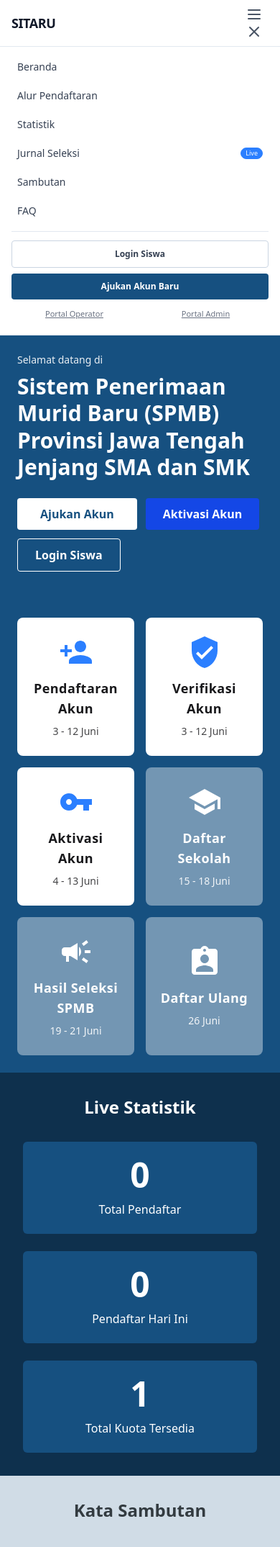
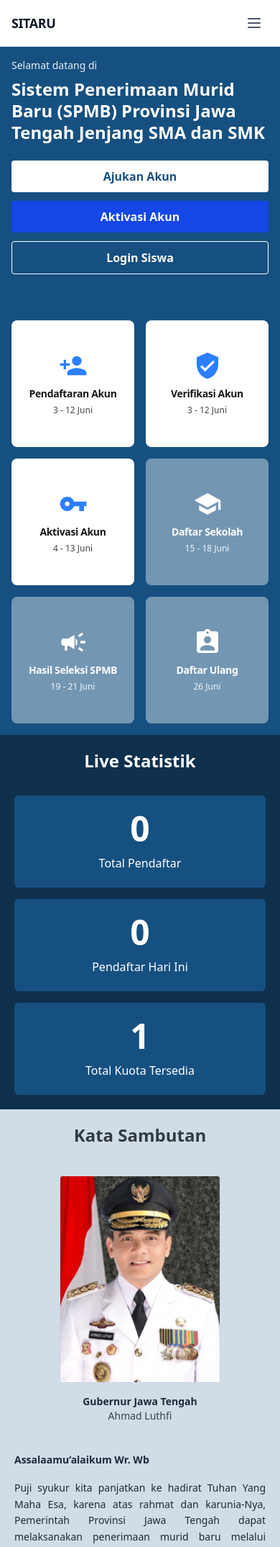
Before and after one commit to stefanobspn/sitaru, a Laravel app: page / in a window 390 px wide. Shown: the top 2149 px of the page at 72% size. Run offline with Laravel 12, Linux system fonts and the light colour scheme; tables that the repository leaves empty hold one stand-in row (values such as "Sample post"); style sheets or scripts are compiled from the project's sources; some libraries are stand-ins or nearby versions.

Commit message:
idk bro what im doing
pls dont blame me

```diff
--- a/resources/views/components/card-agenda.blade.php
+++ b/resources/views/components/card-agenda.blade.php
@@ -45,25 +45,25 @@
 @if ($currentAgenda)
     {{-- Tampilan Aura Card saat jadwal sedang aktif --}}
     <div {{ $attributes->merge(['class' => 'aura text-blue-500 w-full block']) }}>
-        <div class="card bg-base-100 text-base-content w-full h-48 md:h-64 rounded-lg flex flex-col items-center justify-center">
-            <div class="card-body flex flex-col items-center justify-center gap-2 p-5 text-center w-full">
-                <svg xmlns="http://www.w3.org/2000/svg" class="w-12 h-12 mb-1 text-blue-500" viewBox="0 0 24 24">
+        <div class="card bg-base-100 text-base-content w-full h-44 sm:h-48 md:h-64 rounded-lg flex flex-col items-center justify-center">
+            <div class="card-body flex flex-col items-center justify-center gap-1.5 sm:gap-2 p-3 sm:p-5 text-center w-full">
+                <svg xmlns="http://www.w3.org/2000/svg" class="w-10 h-10 sm:w-12 sm:h-12 mb-1 text-blue-500 shrink-0" viewBox="0 0 24 24">
                     <path d="M0 0h24v24H0z" fill="none" />
                     <path fill="currentColor" d="{{ $current['path'] }}" />
                 </svg>
-                <span class="text-lg font-semibold tracking-wide">{{ $current['title'] }}</span>
-                <span class="text-sm font-medium opacity-80">{{ $current['date'] }}</span>
+                <span class="text-sm sm:text-base md:text-lg font-semibold tracking-tight sm:tracking-wide leading-tight sm:leading-normal">{{ $current['title'] }}</span>
+                <span class="text-xs sm:text-sm font-medium opacity-80">{{ $current['date'] }}</span>
             </div>
         </div>
     </div>
 @else
     {{-- Tampilan Default --}}
-    <div {{ $attributes->merge(['class' => 'bg-[#7396B3] w-full h-48 md:h-64 rounded-lg flex flex-col items-center justify-center gap-2 p-5 text-white text-center']) }}>
-        <svg xmlns="http://www.w3.org/2000/svg" class="w-12 h-12 mb-1" viewBox="0 0 24 24">
+    <div {{ $attributes->merge(['class' => 'bg-[#7396B3] w-full h-44 sm:h-48 md:h-64 rounded-lg flex flex-col items-center justify-center gap-1.5 sm:gap-2 p-3 sm:p-5 text-white text-center']) }}>
+        <svg xmlns="http://www.w3.org/2000/svg" class="w-10 h-10 sm:w-12 sm:h-12 mb-1 shrink-0" viewBox="0 0 24 24">
             <path d="M0 0h24v24H0z" fill="none" />
             <path fill="currentColor" d="{{ $current['path'] }}" />
         </svg>
-        <span class="text-lg font-semibold tracking-wide">{{ $current['title'] }}</span>
-        <span class="text-sm font-medium text-white/90">{{ $current['date'] }}</span>
+        <span class="text-sm sm:text-base md:text-lg font-semibold tracking-tight sm:tracking-wide leading-tight sm:leading-normal">{{ $current['title'] }}</span>
+        <span class="text-xs sm:text-sm font-medium text-white/90">{{ $current['date'] }}</span>
     </div>
 @endif
--- a/resources/views/components/registration-wizard-header.blade.php
+++ b/resources/views/components/registration-wizard-header.blade.php
@@ -9,8 +9,8 @@
     $currentStep = $currentStep ?? 1;
 @endphp
 
-<div class="bg-white p-5 w-full">
-    <div class="flex items-center justify-between max-w-4xl mx-auto">
+<div class="w-full overflow-x-auto bg-white p-3 sm:p-5">
+    <div class="mx-auto flex min-w-[36rem] items-center justify-between sm:min-w-0 sm:max-w-4xl">
         @foreach ($steps as $stepNumber => $stepLabel)
             @php
                 $isCompleted = $stepNumber < $currentStep;
--- a/resources/views/index.blade.php
+++ b/resources/views/index.blade.php
@@ -11,7 +11,7 @@
 <body class="bg-white text-gray-900 antialiased">
 
 <!-- Header / Navigasi Utama -->
-<header x-data="{ mobileMenuOpen: false }" class="sticky top-0 z-50 w-full bg-white border-b border-slate-200">
+<header id="site-header" class="sticky top-0 z-50 w-full border-b border-slate-200 bg-white">
     <div class="max-w-7xl mx-auto px-4 sm:px-6 lg:px-8">
         <div class="flex items-center justify-between h-16 md:h-20">
             <!-- Brand / Logo -->
@@ -46,15 +46,17 @@
             <!-- Mobile Hamburger Button -->
             <div class="flex md:hidden items-center">
                 <button
+                    id="mobile-menu-toggle"
                     type="button"
-                    @click="mobileMenuOpen = !mobileMenuOpen"
                     class="p-2 rounded-sm text-gray-600 hover:text-gray-900 hover:bg-slate-100 focus:outline-none"
-                    aria-label="Toggle navigation menu"
+                    aria-label="Buka menu navigasi"
+                    aria-controls="mobile-menu"
+                    aria-expanded="false"
                 >
-                    <svg x-show="!mobileMenuOpen" class="w-6 h-6" fill="none" viewBox="0 0 24 24" stroke="currentColor">
+                    <svg id="mobile-menu-open-icon" class="h-6 w-6" fill="none" viewBox="0 0 24 24" stroke="currentColor">
                         <path stroke-linecap="round" stroke-linejoin="round" stroke-width="2" d="M4 6h16M4 12h16M4 18h16" />
                     </svg>
-                    <svg x-show="mobileMenuOpen" x-cloak class="w-6 h-6" fill="none" viewBox="0 0 24 24" stroke="currentColor">
+                    <svg id="mobile-menu-close-icon" class="hidden h-6 w-6" fill="none" viewBox="0 0 24 24" stroke="currentColor">
                         <path stroke-linecap="round" stroke-linejoin="round" stroke-width="2" d="M6 18L18 6M6 6l12 12" />
                     </svg>
                 </button>
@@ -63,22 +65,17 @@
     </div>
 
     <!-- Mobile Nav Drawer -->
-    <div
-        x-show="mobileMenuOpen"
-        x-cloak
-        @click.outside="mobileMenuOpen = false"
-        class="md:hidden border-t border-slate-200 bg-white px-4 pt-3 pb-5 space-y-3"
-    >
+    <div id="mobile-menu" class="hidden space-y-3 border-t border-slate-200 bg-white px-4 pt-3 pb-5 md:hidden">
         <div class="flex flex-col space-y-2 text-sm font-medium text-gray-700">
-            <a href="#beranda" @click="mobileMenuOpen = false" class="px-2 py-1.5 rounded-sm hover:bg-slate-100 hover:text-[#165080]">Beranda</a>
-            <a href="#alur" @click="mobileMenuOpen = false" class="px-2 py-1.5 rounded-sm hover:bg-slate-100 hover:text-[#165080]">Alur Pendaftaran</a>
-            <a href="#statistik" @click="mobileMenuOpen = false" class="px-2 py-1.5 rounded-sm hover:bg-slate-100 hover:text-[#165080]">Statistik</a>
+            <a href="#beranda" class="px-2 py-1.5 rounded-sm hover:bg-slate-100 hover:text-[#165080]">Beranda</a>
+            <a href="#alur" class="px-2 py-1.5 rounded-sm hover:bg-slate-100 hover:text-[#165080]">Alur Pendaftaran</a>
+            <a href="#statistik" class="px-2 py-1.5 rounded-sm hover:bg-slate-100 hover:text-[#165080]">Statistik</a>
             <a href="{{ route('seleksi') }}" class="px-2 py-1.5 rounded-sm hover:bg-slate-100 hover:text-[#165080] flex items-center justify-between">
                 <span>Jurnal Seleksi</span>
                 <span class="badge badge-primary badge-xs py-1 px-1.5 text-[9px] text-white">Live</span>
             </a>
-            <a href="#sambutan" @click="mobileMenuOpen = false" class="px-2 py-1.5 rounded-sm hover:bg-slate-100 hover:text-[#165080]">Sambutan</a>
-            <a href="#faq" @click="mobileMenuOpen = false" class="px-2 py-1.5 rounded-sm hover:bg-slate-100 hover:text-[#165080]">FAQ</a>
+            <a href="#sambutan" class="px-2 py-1.5 rounded-sm hover:bg-slate-100 hover:text-[#165080]">Sambutan</a>
+            <a href="#faq" class="px-2 py-1.5 rounded-sm hover:bg-slate-100 hover:text-[#165080]">FAQ</a>
         </div>
         <div class="pt-3 border-t border-slate-200 flex flex-col gap-2">
             <a href="{{ route('siswa') }}" class="text-center text-xs font-semibold px-4 py-2.5 text-gray-700 border border-slate-300 rounded-sm hover:bg-slate-50 transition">
@@ -97,20 +94,20 @@
 
 <main class="w-full">
     <!-- Hero Section -->
-    <section id="beranda" class="bg-[#165080] w-full p-6 md:p-16">
+    <section id="beranda" class="w-full bg-[#165080] p-4 sm:p-6 md:p-16">
         <p class="text-white text-sm md:text-base opacity-90">Selamat datang di</p>
-        <h1 class="text-white text-3xl md:text-4xl font-bold max-w-xl leading-tight mt-2">
+        <h1 class="mt-2 max-w-xl text-2xl font-bold leading-tight text-white sm:text-3xl md:text-4xl">
             Sistem Penerimaan Murid Baru (SPMB) Provinsi Jawa Tengah Jenjang SMA dan SMK
         </h1>
 
-        <div class="flex flex-wrap gap-3 mt-6 md:mt-8">
-            <a href="{{ route('daftar') }}" class="inline-block bg-white text-[#165080] font-semibold px-8 py-2.5 rounded-sm hover:bg-gray-100 transition">
+        <div class="mt-6 flex flex-col gap-3 sm:flex-row sm:flex-wrap md:mt-8">
+            <a href="{{ route('daftar') }}" class="inline-block rounded-sm bg-white px-8 py-2.5 text-center font-semibold text-[#165080] transition hover:bg-gray-100 sm:w-auto">
                 Ajukan Akun
             </a>
-            <a href="{{ route('aktivasi') }}" class="inline-block bg-blue-700 text-white font-semibold px-6 py-2.5 rounded-sm hover:bg-blue-800 transition">
+            <a href="{{ route('aktivasi') }}" class="inline-block rounded-sm bg-blue-700 px-6 py-2.5 text-center font-semibold text-white transition hover:bg-blue-800 sm:w-auto">
                 Aktivasi Akun
             </a>
-            <a href="{{ route('siswa') }}" class="inline-block bg-transparent text-white border border-white font-semibold px-6 py-2.5 rounded-sm hover:bg-white/10 transition">
+            <a href="{{ route('siswa') }}" class="inline-block rounded-sm border border-white bg-transparent px-6 py-2.5 text-center font-semibold text-white transition hover:bg-white/10 sm:w-auto">
                 Login Siswa
             </a>
         </div>
@@ -139,22 +136,22 @@
     </section>
 
     <!-- Live Statistik -->
-    <section id="statistik" class="bg-[#0E304D] w-full p-8 md:p-16 scroll-mt-64">
+    <section id="statistik" class="w-full scroll-mt-24 bg-[#0E304D] p-5 sm:p-8 md:scroll-mt-64 md:p-16">
         <h2 class="text-white text-2xl md:text-3xl font-bold text-center">Live Statistik</h2>
 
-        <div class="flex flex-col sm:flex-row justify-center items-center gap-6 mt-8">
+        <div class="mt-8 grid grid-cols-1 justify-items-center gap-4 sm:grid-cols-2 sm:gap-6 lg:grid-cols-3">
             {{-- Total Pendaftar --}}
-            <div class="bg-[#165080] h-32 w-full sm:w-64 rounded-md flex flex-col items-center justify-center p-4">
+            <div class="flex h-32 w-full max-w-sm flex-col items-center justify-center rounded-md bg-[#165080] p-4">
                 <span class="text-white text-5xl font-bold">{{ number_format($totalPendaftar) }}</span>
                 <span class="mt-3 text-white font-medium">Total Pendaftar</span>
             </div>
             {{-- Pendaftar Hari Ini  --}}
-            <div class="bg-[#165080] h-32 w-full sm:w-64 rounded-md flex flex-col items-center justify-center p-4">
+            <div class="flex h-32 w-full max-w-sm flex-col items-center justify-center rounded-md bg-[#165080] p-4">
                 <span class="text-white text-5xl font-bold">{{ number_format($pendaftarHariIni) }}</span>
                 <span class="mt-3 text-white font-medium">Pendaftar Hari Ini</span>
             </div>
             {{-- Total Kuota --}}
-            <div class="bg-[#165080] h-32 w-full sm:w-64 rounded-md flex flex-col items-center justify-center p-4">
+            <div class="flex h-32 w-full max-w-sm flex-col items-center justify-center rounded-md bg-[#165080] p-4">
                 <span class="text-white text-5xl font-bold">{{ number_format($totalKuota) }}</span>
                 <span class="mt-3 text-white font-medium">Total Kuota Tersedia</span>
             </div>
@@ -162,7 +159,7 @@
     </section>
 
     <!-- Kata Sambutan -->
-    <section id="sambutan" class="bg-[#D0DCE6] w-full p-8 md:p-16 scroll-mt-64">
+    <section id="sambutan" class="w-full scroll-mt-24 bg-[#D0DCE6] p-5 sm:p-8 md:scroll-mt-64 md:p-16">
         <h2 class="text-[#333B40] text-2xl md:text-3xl font-bold text-center mb-10">Kata Sambutan</h2>
 
         <div class="max-w-6xl mx-auto flex flex-col md:flex-row gap-10 items-center md:items-start">
@@ -223,7 +220,7 @@
     </section>
 
     <!-- FAQ -->
-    <section id="faq" class="bg-white w-full p-8 md:p-16 scroll-mt-24">
+    <section id="faq" class="w-full scroll-mt-20 bg-white p-5 sm:p-8 md:p-16">
         <h2 class="text-[#333B40] text-2xl md:text-3xl font-bold text-center mt-12 md:mt-16 mb-10">Pertanyaan yang Sering Diajukan (FAQ)</h2>
 
         <div class="w-full flex justify-center items-center flex-col gap-4 max-w-3xl mx-auto">
@@ -303,6 +300,50 @@
     </div>
 </footer>
 
+<script>
+    const siteHeader = document.getElementById('site-header');
+    const mobileMenuToggle = document.getElementById('mobile-menu-toggle');
+    const mobileMenu = document.getElementById('mobile-menu');
+    const mobileMenuOpenIcon = document.getElementById('mobile-menu-open-icon');
+    const mobileMenuCloseIcon = document.getElementById('mobile-menu-close-icon');
+
+    const setMobileMenuOpen = (isOpen) => {
+        mobileMenu.classList.toggle('hidden', !isOpen);
+        mobileMenuOpenIcon.classList.toggle('hidden', isOpen);
+        mobileMenuCloseIcon.classList.toggle('hidden', !isOpen);
+        mobileMenuToggle.setAttribute('aria-expanded', String(isOpen));
+        mobileMenuToggle.setAttribute('aria-label', isOpen ? 'Tutup menu navigasi' : 'Buka menu navigasi');
+    };
+
+    mobileMenuToggle.addEventListener('click', () => {
+        setMobileMenuOpen(mobileMenu.classList.contains('hidden'));
+    });
+
+    mobileMenu.addEventListener('click', (event) => {
+        if (event.target.closest('a')) {
+            setMobileMenuOpen(false);
+        }
+    });
+
+    document.addEventListener('click', (event) => {
+        if (!siteHeader.contains(event.target)) {
+            setMobileMenuOpen(false);
+        }
+    });
+
+    document.addEventListener('keydown', (event) => {
+        if (event.key === 'Escape') {
+            setMobileMenuOpen(false);
+        }
+    });
+
+    window.matchMedia('(min-width: 768px)').addEventListener('change', (event) => {
+        if (event.matches) {
+            setMobileMenuOpen(false);
+        }
+    });
+    </script>
+
 </body>
 
 </html>
--- a/resources/views/livewire/admin/dashboard.blade.php
+++ b/resources/views/livewire/admin/dashboard.blade.php
@@ -1,7 +1,7 @@
-<div class="flex h-screen bg-slate-50">
+<div class="flex min-h-screen flex-col bg-slate-50 md:h-screen md:flex-row">
     <x-sidebar-dashboard :active-menu="$activeMenu"/>
 
-    <main class="flex-1 overflow-y-auto p-6">
+    <main class="min-w-0 flex-1 overflow-y-auto p-4 sm:p-6">
         @if (session()->has('success'))
             <div
                 x-data="{ show: true }"
--- a/resources/views/livewire/admin/login.blade.php
+++ b/resources/views/livewire/admin/login.blade.php
@@ -1,5 +1,5 @@
-<div class="flex items-center justify-center min-h-screen">
-    <div class="border border-slate-300 w-80 p-6 rounded-sm">
+<div class="flex min-h-screen items-center justify-center px-4 py-8">
+    <div class="w-full max-w-sm rounded-sm border border-slate-300 p-5 sm:p-6">
         <h1 class="text-center text-xl font-semibold mb-4">Login Admin</h1>
         <form wire:submit="login" class="space-y-4">
             <x-input name="email" wire:model="email" type="email" legend="Email" required />
--- a/resources/views/livewire/operator/dashboard.blade.php
+++ b/resources/views/livewire/operator/dashboard.blade.php
@@ -1,6 +1,6 @@
-<div class="flex h-screen bg-slate-50">
+<div class="flex min-h-screen flex-col bg-slate-50 md:h-screen md:flex-row">
     <x-sidebar-dashboard :active-menu="$activeMenu"/>
-    <main class="flex-1 overflow-y-auto p-6">
+    <main class="min-w-0 flex-1 overflow-y-auto p-4 sm:p-6">
         @if (session()->has('success') || $resetSuccessMessage)
             <div
                 x-data="{ show: true }"
--- a/resources/views/livewire/operator/login.blade.php
+++ b/resources/views/livewire/operator/login.blade.php
@@ -1,5 +1,5 @@
-<div class="flex items-center justify-center min-h-screen">
-    <div class="border border-slate-300 w-80 p-6 rounded-sm">
+<div class="flex min-h-screen items-center justify-center px-4 py-8">
+    <div class="w-full max-w-sm rounded-sm border border-slate-300 p-5 sm:p-6">
         <h1 class="text-center text-xl font-semibold mb-4">Login Operator</h1>
         <form wire:submit="login" class="space-y-4">
             <x-input name="nip" wire:model="nip" type="text" legend="NIP" required />
--- a/resources/views/livewire/registration-wizard/index.blade.php
+++ b/resources/views/livewire/registration-wizard/index.blade.php
@@ -1,9 +1,9 @@
 <div>
     <x-registration-wizard-header :availableSteps="$availableSteps" :currentStep="$currentStep" />
 
-    <main class="w-full flex flex-col items-center px-4 py-12">
+    <main class="flex w-full flex-col items-center px-3 py-6 sm:px-4 sm:py-12">
         <x-registration-wizard-title :availableSteps="$availableSteps" :currentStep="$currentStep" class="{{ $maxWidth }}" />
-        <div class="w-full {{ $maxWidth }} border border-slate-300 rounded-sm p-8 bg-white">
+        <div class="w-full min-w-0 {{ $maxWidth }} rounded-sm border border-slate-300 bg-white p-4 sm:p-6 md:p-8">
             @if (! $isPengajuanAkunOpen && $currentStep < 6)
                 <div class="text-center py-6">
                     <div class="inline-flex items-center justify-center w-14 h-14 rounded-full {{ $pengajuanAkunStatus === 'closed' ? 'bg-amber-100 text-amber-700' : 'bg-blue-100 text-blue-700' }} mb-4">
--- a/resources/views/livewire/registration-wizard/steps/step-2.blade.php
+++ b/resources/views/livewire/registration-wizard/steps/step-2.blade.php
@@ -87,7 +87,7 @@
             </li>
         </ul>
 
-        <div class="ml-2">
+        <div class="ml-0 sm:ml-2">
             <x-input wire:model="kontakDomisili.pastedCoordinate" name="koordinat" legend="Paste Koordinat" class="max-w-sm" required />
             <button wire:click="renderCoordinate" class="btn btn-primary mt-2">Cek</button>
 
@@ -135,7 +135,7 @@
                 x-on:render-map.window="handleRenderMap($event.detail.lat, $event.detail.lng)"
                 x-show="showMap"
                 style="display: none;"
-                class="mt-4"
+                class="mt-4 w-full"
             >
                 <div x-ref="mapContainer" class="w-full h-72 border border-slate-300 z-0 pointer-events-none"></div>
                 <button wire:click="nextStep" class="btn btn-primary mt-4">Konfirmasi</button>
--- a/resources/views/livewire/registration-wizard/steps/step-4.blade.php
+++ b/resources/views/livewire/registration-wizard/steps/step-4.blade.php
@@ -4,7 +4,7 @@
         Format berkas harus berupa <span class="font-semibold text-slate-700">PDF</span> dengan ukuran maksimal <span class="font-semibold text-slate-700">1 MB</span> per dokumen.
     </p>
 
-    <div class="mt-4 grid grid-cols-2 gap-6">
+    <div class="mt-4 grid grid-cols-1 gap-4 sm:grid-cols-2 sm:gap-6">
         {{-- wajib --}}
         <x-file-uploaders wire:model="berkas.suratPernyataanKebenaran" legend="Surat Pernyataan Kebenaran" required/>
         <x-file-uploaders wire:model="berkas.kartuKeluarga" legend="Kartu Keluarga" required/>
@@ -20,7 +20,7 @@
         @endif
     </div>
 
-    <div class="mt-6 flex justify-end">
-        <button wire:click="submitBerkas" class="btn btn-primary">Lanjutkan</button>
+    <div class="mt-6 flex justify-stretch sm:justify-end">
+        <button wire:click="submitBerkas" class="btn btn-primary w-full sm:w-auto">Lanjutkan</button>
     </div>
 </div>
```
Also changed, not shown: resources/views/components/sidebar-dashboard.blade.php (+4 -4 lines), README.md.
